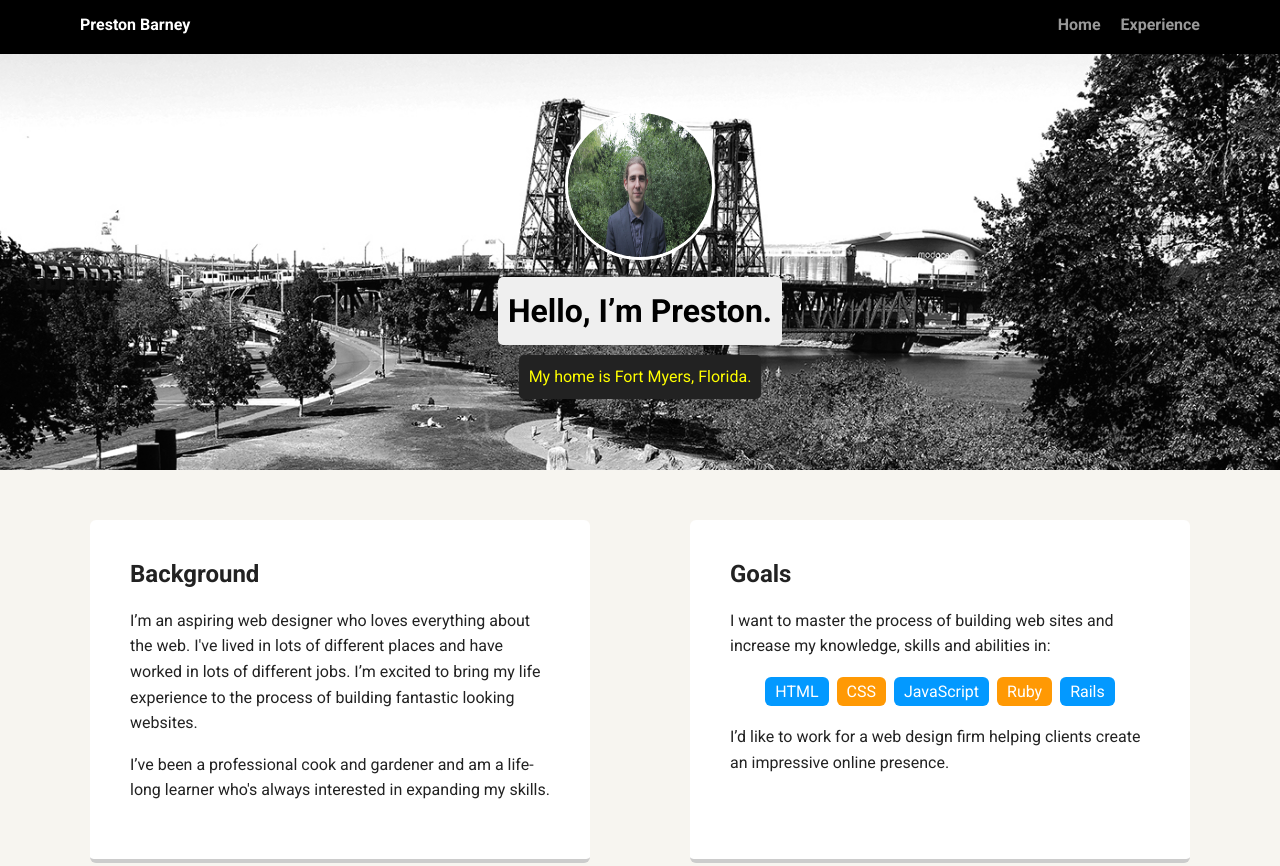
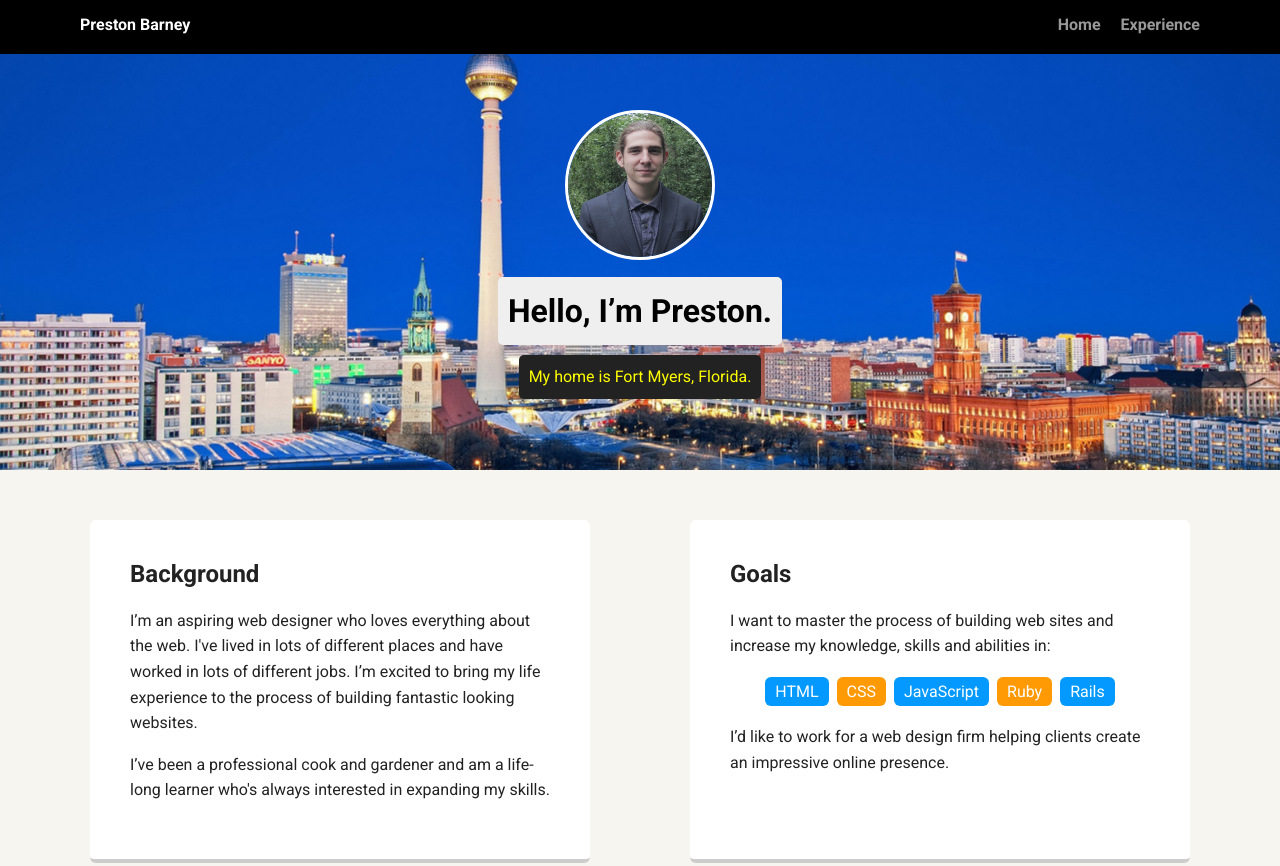
Before and after one commit to leunoia/Techdegree-Project-1, a plain HTML site: page index.html in a window 1280 px wide. Shown: the top 866 px of the page. Drawn offline with Linux system fonts and the light colour scheme; a web font is replaced by a local one.

Commit message:
picture update

```diff
--- a/index.html
+++ b/index.html
@@ -17,7 +17,7 @@
     </div>
 
     <header>
-      <img src="images/resume pic small.jpg" alt="Professional Picture of Preston Barney" class="profile-image">
+      <img src="images/resume-pic-small.jpg" alt="Professional Picture of Preston Barney" class="profile-image">
       <h1 class="tag name">Hello, I’m Preston.</h1>
       <p class="tag location">My home is Fort Myers, Florida.</p>
     </header>
--- a/styles.css
+++ b/styles.css
@@ -57,7 +57,7 @@ a:hover {
 
 header {
   text-align: center;
-  background: url('images/portland.jpg') no-repeat top center ;
+  background: url('images/berlin-wallpaper-15.jpg') no-repeat top center ;
   background-size: cover;
   overflow: hidden;
   padding-top: 60px;
```
Also changed, not shown: images/berlin-wallpaper-15.jpg (added), images/me.png (deleted), images/portland.jpg (deleted), images/resume pic small.jpg (deleted), images/resume-pic-small.jpg (added), images/twitter.svg (deleted).
